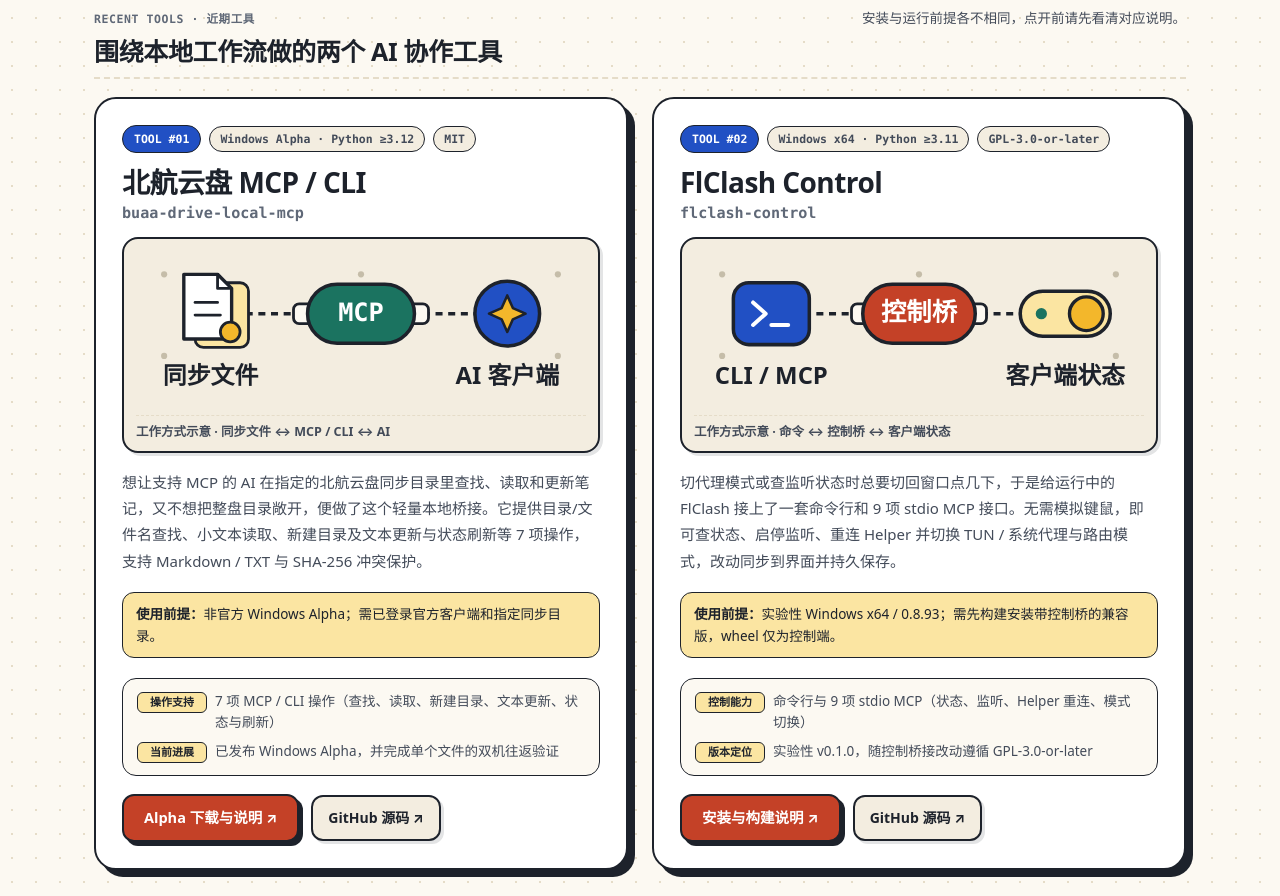
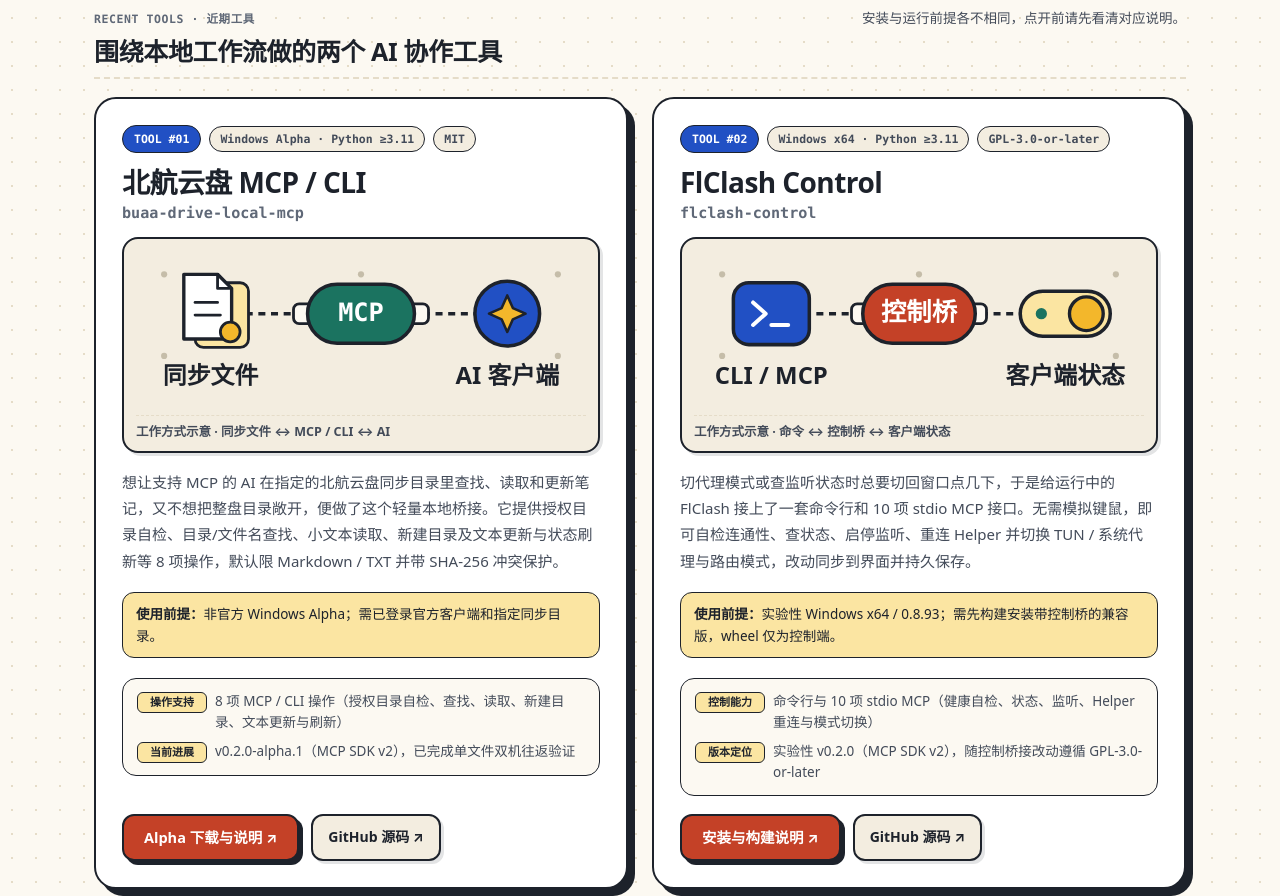
Before and after one commit to TH0RGOODMAN/th0rgoodman.github.io, a plain HTML site: page index.html in a window 1280 px wide. Shown: the part 978-1874 px from the top of the page. Drawn offline with Linux system fonts and the light colour scheme.

Commit message:
docs(tools): sync MCP SDK v2 tool specs and v0.2.0 releases

```diff
--- a/index.html
+++ b/index.html
@@ -258,7 +258,7 @@
             <article class="tool-card" id="tool-01">
               <div class="project-meta-top">
                 <span class="badge-num badge-num--tool-drive">TOOL #01</span>
-                <span class="badge-kind">Windows Alpha · Python ≥3.12</span>
+                <span class="badge-kind">Windows Alpha · Python ≥3.11</span>
                 <span class="badge-kind">MIT</span>
               </div>
               <h4>北航云盘 MCP / CLI<span class="project-en">buaa-drive-local-mcp</span></h4>
@@ -266,7 +266,7 @@
               <figure class="tool-diagram">
                 <svg viewBox="0 0 320 112" role="img" aria-labelledby="diag-drive-title diag-drive-desc">
                   <title id="diag-drive-title">北航云盘 MCP / CLI 工作方式示意</title>
-                  <desc id="diag-drive-desc">本地同步目录中的文本文件通过 MCP 或 CLI 提供的 7 项操作与 AI 客户端连接。</desc>
+                  <desc id="diag-drive-desc">本地同步目录中的文本文件通过 MCP 或 CLI 提供的 8 项操作与 AI 客户端连接。</desc>
                   <g fill="#c5bda9">
                     <circle cx="20" cy="18" r="2.2"/><circle cx="160" cy="18" r="2.2"/><circle cx="300" cy="18" r="2.2"/>
                     <circle cx="20" cy="76" r="2.2"/><circle cx="300" cy="76" r="2.2"/>
@@ -296,7 +296,7 @@
               </figure>
 
               <p>
-                想让支持 MCP 的 AI 在指定的北航云盘同步目录里查找、读取和更新笔记，又不想把整盘目录敞开，便做了这个轻量本地桥接。它提供目录/文件名查找、小文本读取、新建目录及文本更新与状态刷新等 7 项操作，支持 Markdown / TXT 与 SHA-256 冲突保护。
+                想让支持 MCP 的 AI 在指定的北航云盘同步目录里查找、读取和更新笔记，又不想把整盘目录敞开，便做了这个轻量本地桥接。它提供授权目录自检、目录/文件名查找、小文本读取、新建目录及文本更新与状态刷新等 8 项操作，默认限 Markdown / TXT 并带 SHA-256 冲突保护。
               </p>
 
               <div class="tool-prereq" role="note">
@@ -306,16 +306,16 @@
               <div class="spec-list" aria-label="北航云盘 MCP / CLI 要点">
                 <div class="spec-row">
                   <span class="spec-key">操作支持</span>
-                  <span class="spec-val">7 项 MCP / CLI 操作（查找、读取、新建目录、文本更新、状态与刷新）</span>
+                  <span class="spec-val">8 项 MCP / CLI 操作（授权目录自检、查找、读取、新建目录、文本更新与刷新）</span>
                 </div>
                 <div class="spec-row">
                   <span class="spec-key">当前进展</span>
-                  <span class="spec-val">已发布 Windows Alpha，并完成单个文件的双机往返验证</span>
+                  <span class="spec-val">v0.2.0-alpha.1（MCP SDK v2），已完成单文件双机往返验证</span>
                 </div>
               </div>
 
               <div class="cta-group">
-                <a class="btn-play" href="https://github.com/TH0RGOODMAN/buaa-drive-local-mcp/releases/tag/v0.1.0-alpha.1" rel="noopener">Alpha 下载与说明 ↗</a>
+                <a class="btn-play" href="https://github.com/TH0RGOODMAN/buaa-drive-local-mcp/releases/tag/v0.2.0-alpha.1" rel="noopener">Alpha 下载与说明 ↗</a>
                 <a class="btn-play ghost" href="https://github.com/TH0RGOODMAN/buaa-drive-local-mcp" rel="noopener">GitHub 源码 ↗</a>
               </div>
             </article>
@@ -359,7 +359,7 @@
               </figure>
 
               <p>
-                切代理模式或查监听状态时总要切回窗口点几下，于是给运行中的 FlClash 接上了一套命令行和 9 项 stdio MCP 接口。无需模拟键鼠，即可查状态、启停监听、重连 Helper 并切换 TUN / 系统代理与路由模式，改动同步到界面并持久保存。
+                切代理模式或查监听状态时总要切回窗口点几下，于是给运行中的 FlClash 接上了一套命令行和 10 项 stdio MCP 接口。无需模拟键鼠，即可自检连通性、查状态、启停监听、重连 Helper 并切换 TUN / 系统代理与路由模式，改动同步到界面并持久保存。
               </p>
 
               <div class="tool-prereq" role="note">
@@ -369,11 +369,11 @@
               <div class="spec-list" aria-label="FlClash Control 要点">
                 <div class="spec-row">
                   <span class="spec-key">控制能力</span>
-                  <span class="spec-val">命令行与 9 项 stdio MCP（状态、监听、Helper 重连、模式切换）</span>
+                  <span class="spec-val">命令行与 10 项 stdio MCP（健康自检、状态、监听、Helper 重连与模式切换）</span>
                 </div>
                 <div class="spec-row">
                   <span class="spec-key">版本定位</span>
-                  <span class="spec-val">实验性 v0.1.0，随控制桥接改动遵循 GPL-3.0-or-later</span>
+                  <span class="spec-val">实验性 v0.2.0（MCP SDK v2），随控制桥接改动遵循 GPL-3.0-or-later</span>
                 </div>
               </div>
 
```
Also changed, not shown: 1 other file.
